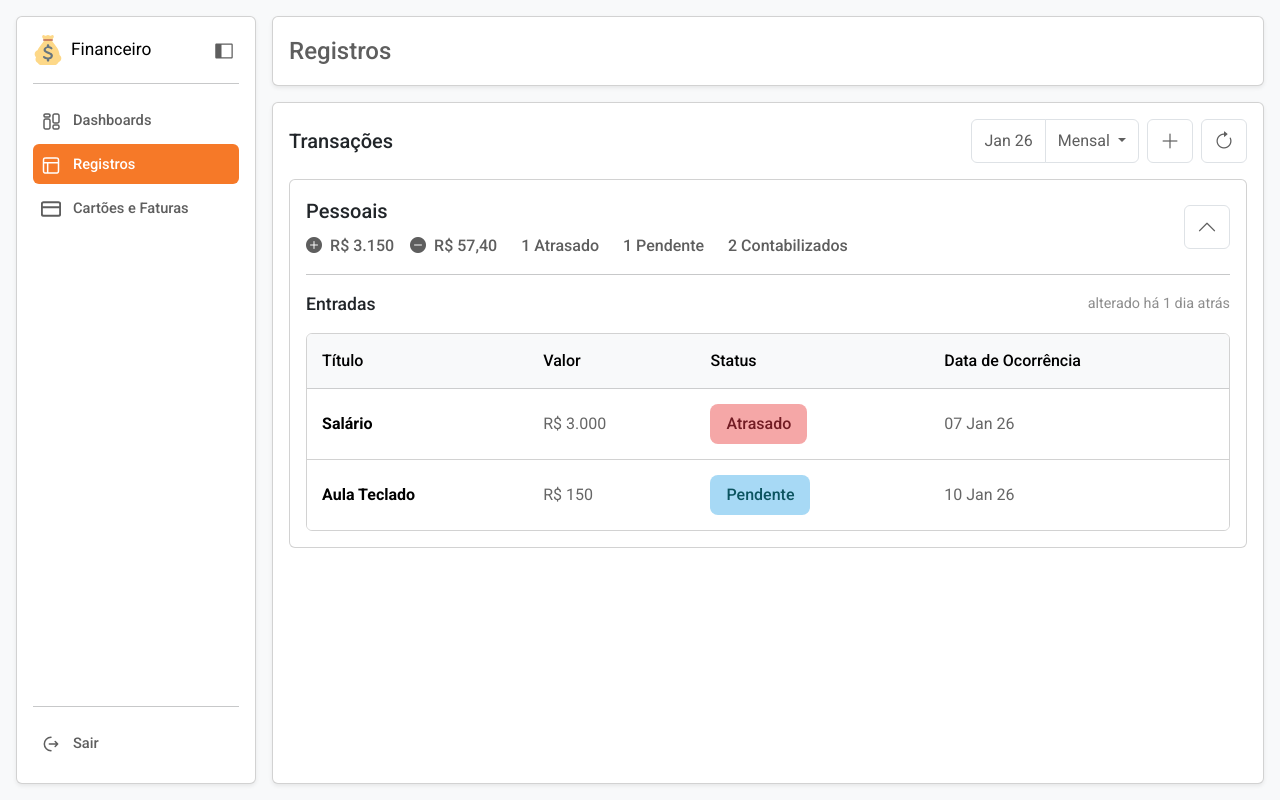
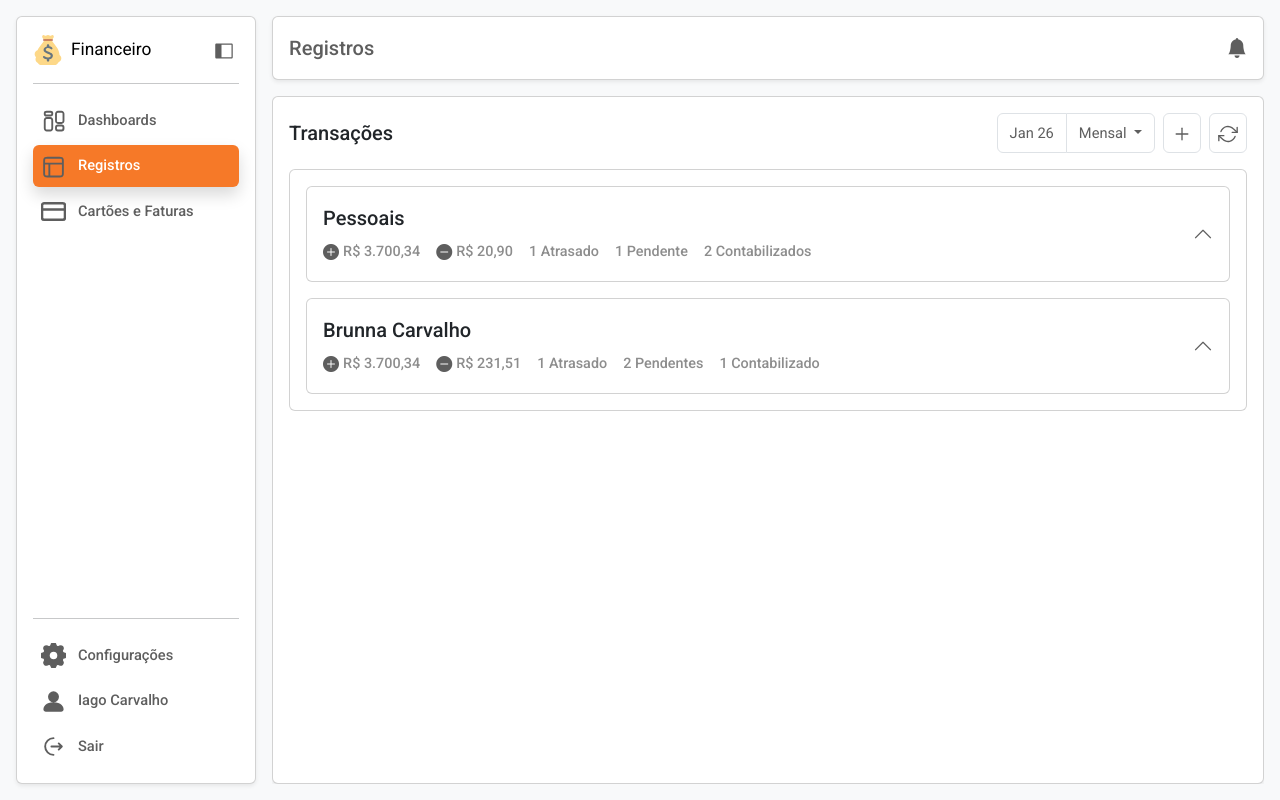
Before and after one commit to iagoofelipe/financeiro-api, a Django app: page /home/ in a window 1280 px wide. Run offline with Django 5.2, Linux system fonts and the light colour scheme.

Commit message:
new file:   web/assets/imgs/icons/gear-fill.svg 	new file:   web/assets/imgs/icons/person-fill.svg 	new file:   web/assets/imgs/icons/plus.svg 	new file:   web/assets/imgs/icons/refresh.svg 	new file:   web/assets/scripts/tools/utils.js 	new file:   web/assets/scripts/ui/components/table.js 	new file:   web/assets/scripts/ui/components/transactioncard.js 	modified:   web/assets/scripts/ui/home.js 	new file:   web/assets/scripts/ui/registries.js 	modified:   web/assets/styles/base.css 	modified:   web/assets/styles/home.css 	modified:   web/templates/home-regs.html 	modified:   web/templates/home.html

```diff
--- /dev/null
+++ b/web/assets/scripts/tools/utils.js
@@ -0,0 +1,20 @@
+export const STATUS_PENDING_HTML = '<span class="badge-custom bg-pendente">Pendente</span>';
+export const STATUS_LATE_HTML = '<span class="badge-custom bg-atrasado">Atrasado</span>';
+export const STATUS_OK_HTML = '<span class="badge-custom bg-contabilizado">Contabilizado</span>';
+
+export function get_status_html_by_name(name) {
+    switch (name) {
+    case 'PENDING':
+        return STATUS_PENDING_HTML;
+    case 'LATE':
+        return STATUS_LATE_HTML;
+    case 'OK':
+        return STATUS_OK_HTML;
+    default:
+        return '<span>?</span>';
+    }
+}
+
+export function number_to_coin_format(val) {
+    return val.toLocaleString('pt-BR', { style: 'currency', currency: 'BRL' });
+}
--- /dev/null
+++ b/web/assets/scripts/ui/components/table.js
@@ -0,0 +1,47 @@
+export default class Table {
+    #jquery_element;
+
+    constructor(params) {
+        let thead = $('<thead>');
+        let tbody = $('<tbody>');
+
+        if (params.columns) {
+            let row = $('<tr>');
+            const num_cols = params.columns.length;
+
+            // headers
+            for (let i=0; i < num_cols; i++) {
+                $(`<th scope="col">${params.columns[i]}</th>`).appendTo(row);
+            }
+
+            row.appendTo(thead);
+
+            // content
+            if (params.data) {
+                for (let index_row=0; index_row < params.data.length; index_row++) {
+                    let row = $('<tr>');
+                    let data = params.data[index_row];
+
+                    for (let index_col=0; index_col < data.length && index_col < num_cols; index_col++) {
+                        $(`<td>${data[index_col]}</td>`).appendTo(row);
+                    }
+
+                    row.appendTo(tbody);
+                }
+            }
+        }
+
+
+        this.#jquery_element = $('<div class="table-responsive">')
+            .append(
+                $('<table class="table m-0">')
+                    .append(thead)
+                    .append(tbody)
+            );
+
+        if (params.parent)
+            this.#jquery_element.appendTo(params.parent);
+    }
+
+    jquery() { return this.#jquery_element; }
+}
--- /dev/null
+++ b/web/assets/scripts/ui/components/transactioncard.js
@@ -0,0 +1,212 @@
+import { number_to_coin_format, get_status_html_by_name } from "../../tools/utils.js";
+import Table from "./table.js";
+
+export const MODEL_TRANSACTIONS = {
+    title: 'Pessoais',
+    num_late: 1,
+    num_pending: 1,
+    num_ok: 2,
+    inputs: {
+        total: 3700.34,
+        last_update_msg: 'alterado há 1 dia atrás',
+        values: [
+            {
+                title: 'Aula Teclado',
+                value: 150,
+                status: 'PENDING',
+                occurranceDate: '10 Jan 26',
+            },
+            {
+                title: 'Salário',
+                value: 3000,
+                status: 'LATE',
+                occurranceDate: '07 Jan 26',
+            },
+            {
+                title: 'Venda Skins CS',
+                value: 550.34,
+                status: 'OK',
+                occurranceDate: '01 Jan 26',
+            }
+        ]
+    },
+    outputs: {
+        total: 20.9,
+        last_update_msg: 'alterado há 3 dia atrás',
+        values: [
+                {
+                title: 'Netflix',
+                value: 20.9,
+                status: 'OK',
+                occurranceDate: '28 Dez 25',
+            }
+        ]
+    }
+};
+
+export const MODEL_TRANSACTIONS_2 = {
+    title: 'Brunna Carvalho',
+    num_late: 1,
+    num_pending: 2,
+    num_ok: 1,
+    inputs: {
+        total: 3700.34,
+        last_update_msg: 'alterado há 5 dia atrás',
+        values: [
+            {
+                title: 'Violão',
+                value: 300,
+                status: 'LATEa',
+                occurranceDate: '07 Jan 26',
+            },
+            {
+                title: 'Televisão (2/8)',
+                value: 187.41,
+                status: 'PENDING',
+                occurranceDate: '08 Jan 26',
+            },
+        ]
+    },
+    outputs: {
+        total: 231.51,
+        last_update_msg: 'alterado há pouco',
+        values: [
+            {
+                title: 'Pizza',
+                value: 44,
+                status: 'PENDING',
+                occurranceDate: '25 Dez 25',
+                card: 'Nubank',
+            },
+            {
+                title: 'Televisão (2/8)',
+                value: 187.41,
+                status: 'OK',
+                occurranceDate: '20 Jan 26, 08h10',
+                card: 'Nubank',
+            }
+        ]
+    }
+};
+
+export class TransactionCard {
+    /* gera um card que compõe a view de transações na tela de registros */
+    #ids;
+    #jquery_element;
+
+    constructor(transactions, parent) {
+        this.#ids = {
+            container: crypto.randomUUID(),
+            tables_container: crypto.randomUUID(),
+            btn_collapse: crypto.randomUUID(),
+        }
+
+        let desc_status = '';
+        const desc_aux = {
+            'Atrasado': transactions.num_late,
+            'Pendente': transactions.num_pending,
+            'Contabilizado': transactions.num_ok,
+        };
+
+        for (const text in desc_aux)
+            desc_status += `<label class="title-3 me-3">${desc_aux[text]} ${text}${desc_aux[text] > 1? 's' : ''}</label>`;
+
+        // substituindo valores na estrutura modelo
+        let html = BODY_STRUCT
+            .replaceAll('{CONTAINER_ID}', this.#ids.container)
+            .replaceAll('{TITLE}', transactions.title)
+            .replaceAll('{TOTAL_INPUTS}', number_to_coin_format(transactions.inputs.total))
+            .replaceAll('{TOTAL_OUTPUTS}', number_to_coin_format(transactions.outputs.total))
+            .replaceAll('{DESC_STATUS}', desc_status)
+            .replaceAll('{TABLES_CONTAINER_ID}', this.#ids.tables_container)
+            .replaceAll('{INPUT_LAST_UPDATE}', transactions.inputs.last_update_msg)
+            .replaceAll('{BTN_COLLAPSE_ID}', this.#ids.btn_collapse);
+
+
+        // necessário gerar antes de Table para que seja possível inserir no campo correto através de parent
+        this.#jquery_element = $(html).appendTo(parent);
+
+        let parent_tables = $('#'+this.#ids.tables_container);
+
+        // gerando tabela de Entradas
+        $(
+            `<div class="d-flex justify-content-between align-items-center mb-3">
+                <label class="title-2">Entradas</label>
+                <label class="title-3">${transactions.inputs.last_update_msg}</label>
+            </div>`
+        ).appendTo(parent_tables);
+
+
+        // tratando dados
+        let input_values = [];
+        transactions.inputs.values.forEach(row => {
+            input_values.push([
+                row.title,
+                number_to_coin_format(row.value),
+                get_status_html_by_name(row.status),
+                row.occurranceDate
+            ]); // garantindo ordem dos dados
+        });
+
+        // inserindo tabela
+        let table_inputs = new Table({
+            parent: parent_tables,
+            columns: ['Título', 'Valor', 'Status', 'Data de Ocorrência'],
+            data: input_values
+        });
+
+        // gerando tabela de Saídas
+        $(
+            `<div class="d-flex justify-content-between align-items-center mt-3 mb-3">
+                <label class="title-2">Saídas</label>
+                <label class="title-3">${transactions.outputs.last_update_msg}</label>
+            </div>`
+        ).appendTo(parent_tables);
+
+        // tratando dados
+        let output_values = [];
+        transactions.outputs.values.forEach(row => {
+            output_values.push([
+                row.title,
+                number_to_coin_format(row.value),
+                get_status_html_by_name(row.status),
+                row.occurranceDate,
+                row.card ?? ''
+            ]); // garantindo ordem dos dados
+        });
+
+        // inserindo tabela
+        let table_outputs = new Table({
+            parent: parent_tables,
+            columns: ['Título', 'Valor', 'Status', 'Data de Ocorrência', 'Cartão'],
+            data: output_values
+        });
+    }
+
+    toggleExpand() {
+        $('#'+this.#ids.btn_collapse).click();
+    }
+};
+
+const BODY_STRUCT = `
+<div class="card card-transaction p-3" id="{CONTAINER_ID}">
+    <div class="d-flex flex-row align-items-center justify-content-between">
+        <div>
+            <p class="title mb-2">{TITLE}</p>
+            <div class="d-flex flex-row card-transaction-desc">
+                <i class="bi bi-plus-circle-fill me-1"></i>
+                <label class="title-3 me-3">{TOTAL_INPUTS}</label>
+                <i class="bi bi-dash-circle-fill me-1"></i>
+                <label class="title-3 me-3">{TOTAL_OUTPUTS}</label>
+                {DESC_STATUS}
+            </div>
+        </div>
+        <button id="{BTN_COLLAPSE_ID}" class="btn border-0 p-0 btn-rotate" type="button" data-bs-toggle="collapse"
+            data-bs-target="#{TABLES_CONTAINER_ID}" aria-expanded="false" aria-controls="{TABLES_CONTAINER_ID}">
+            <i class="bi bi-chevron-up"></i>
+        </button>
+    </div>
+    <div class="collapse" id="{TABLES_CONTAINER_ID}">
+        <hr>
+    </div>
+</div>`;
--- a/web/assets/scripts/ui/home.js
+++ b/web/assets/scripts/ui/home.js
@@ -1,66 +1,89 @@
+import RegistryView from "./registries.js";
+
 $(() => {
     let home_view = new HomeView();
     home_view.init();
 });
+
+const URLS = {
+    'Dashboards': '/home/nav-dash',
+    'Registros': '/home/nav-regs',
+    'Cartões e Faturas': '/home/nav-cards',
+};
 
 
 class HomeView
 {
     #currentNavBtn = undefined;
     #currentTitle = '';
+    #initialNavBtn;
+    #regview = new RegistryView();
+
 
     constructor() {
         // configurando nav-btns
         let nav_btns = $('.home-nav .nav-link');
 
         for(let i=0; i<nav_btns.length; i++) {
-            $(nav_btns[i]).click((evt) => this.#navBtn_clicked(evt));
+            $(nav_btns[i]).on('click', async (evt) => await this.#navBtn_clicked(evt));
         }
 
-        $(nav_btns[1]).click();
+        this.#initialNavBtn = nav_btns[1];
+
+        // configurando animações
+        $(document).on('click', '.btn-rotate', (evt) => $(evt.currentTarget).toggleClass('btn-rotated'));
+        $(document).on('click', '.btn-rotate-full', (evt) => $(evt.currentTarget).toggleClass('btn-rotated-full'));
     }
 
     init() {
+        $(this.#initialNavBtn).click();
 
+        // let table = new Table({parentId: '#home-content', columns: ['Col1', 'Col2', 'Col3']});
     }
 
-    #navBtn_clicked(evt) {
+    async #navBtn_clicked(evt) {
         evt.preventDefault();
         let jbtn = $(evt.currentTarget);
 
 
         let title = jbtn.prop('name');
+        let url = URLS[title];
 
         // bloqueando clicks múltiplos em uma mesma nav
         // if (this.#currentTitle == title) {
         //     return;
         // }
 
-        if (title == 'Sair') {
-            alert('logout required');
+        if (!url) { // TODO: o evento deve ser processado separadamente
+            console.log('unbinded nav event:', title);
             return;
         }
 
         if (this.#currentNavBtn) {
+            this.#currentNavBtn.removeClass('shadow');
             this.#currentNavBtn.css('background-color', '');
             this.#currentNavBtn.children().css('color', '');
         }
 
         this.#currentTitle = title;
         this.#currentNavBtn = jbtn;
+        this.#currentNavBtn.addClass('shadow');
         jbtn.css('background-color', 'var(--primary-color)');
         jbtn.children().css('color', 'white');
-
 
         // exibindo título
         $('#home-title').text(title);
 
         // alterando conteúdo
-        let url = jbtn.prop('href');
-        $('#home-content').load(url, () => {
-            $('#home-content .btn-rotate').click((evt) => $(evt.currentTarget).toggleClass('btn-rotated'));
-            $('#home-content .btn-rotate-full').click((evt) => $(evt.currentTarget).toggleClass('btn-rotated-full'));
-        });
+        const parent = '#home-content';
+
+        if (title == 'Registros') {
+            await this.#regview.updateContent(parent);
+        } else {
+            const content = await $.get(url);
+            $(parent).html(content);
+        }
+
 
     }
 }
--- /dev/null
+++ b/web/assets/scripts/ui/registries.js
@@ -0,0 +1,15 @@
+import { MODEL_TRANSACTIONS, MODEL_TRANSACTIONS_2, TransactionCard } from "./components/transactioncard.js";
+
+export default class RegistryView {
+    #url = '/home/nav-regs';
+
+    constructor() {
+
+    }
+
+    async updateContent(parent) {
+        $(parent).html(await $.get(this.#url));
+        let card_1 = new TransactionCard(MODEL_TRANSACTIONS, '#reg-transactions');
+        let card_2 = new TransactionCard(MODEL_TRANSACTIONS_2, '#reg-transactions');
+    }
+}
--- a/web/assets/styles/base.css
+++ b/web/assets/styles/base.css
@@ -30,24 +30,41 @@
     font-weight: 400;
 }
 
+.btn, .btn-outline {
+    i {
+        font-size: 15pt;
+        color: var(--subtitle-color);
+    }
+
+    svg {
+        height: 20px;
+        width: 20px;
+    }
+
+}
+
 .btn-outline {
+    background-color: white;
     color: var(--subtitle-color);
     border: .5px solid var(--bs-border-color);
+    border-radius: var(--bs-btn-border-radius);
 
-    i {
-        font-size: 15pt;
-    }
+    font-size: 11pt;
 }
 
-.btn-rotate i, .btn-rotate-full i {
+.btn-outline:has(svg) {
+    padding: .5rem;
+}
+
+.btn-rotate *, .btn-rotate-full * {
     transition: transform 0.5s ease;
     display: inline-block;
 }
 
-.btn-rotated i {
+.btn-rotated * {
     transform: rotate(180deg);
 }
 
-.btn-rotated-full i {
+.btn-rotated-full * {
     transform: rotate(360deg);
 }
--- a/web/assets/styles/home.css
+++ b/web/assets/styles/home.css
@@ -17,11 +17,17 @@ main {
 .home-nav {
     width: 290px;
 
-    .nav-link svg, .nav-link label {
+    /* .nav-link svg, .nav-link label */
+    .nav-link * {
         color: var(--subtitle-color);
         stroke: var(--subtitle-color);
         font-weight: 500;
         font-size: 11pt;
+    }
+
+    .nav-link svg {
+        height: 25px;
+        width: 25px;
     }
 }
 
@@ -30,20 +36,15 @@ main {
     font-size: 13pt;
 }
 
-.home-card-top {
-    .title {
-        font-size: 1.5rem;
-        color: var(--subtitle-color);
-    }
+#home-title {
+    color: var(--subtitle-color);
 }
 
 /* CONTENT NAVBAR - Registries */
 .card-transaction-desc {
     color: var(--subtitle-color);
 
-    p {
-        margin: 0 1rem 0 .5rem;
-        font-size: 1rem;
+    label {
         font-weight: 500;
     }
 }
@@ -89,6 +90,11 @@ main {
     border: none;
 }
 
+#reg-transactions {
+    display: grid;
+    row-gap: 1rem;
+}
+
 /* Estilo customizado para as Badges (Status) */
 .badge-custom {
     padding: 8px 16px;
--- a/web/templates/home-regs.html
+++ b/web/templates/home-regs.html
@@ -1,4 +1,4 @@
-<div class="card d-flex flex-column p-3 shadow-sm h-100">
+<div class="card d-flex flex-column p-3 shadow-sm" style="min-height: 100%;">
     <div class="d-flex flex-row align-items-center justify-content-between">
         <p class="title m-0">Transações</p>
         <div class="d-flex flex-row">
@@ -16,66 +16,11 @@
                     </ul>
                 </div>
             </div>
-            <button class="btn btn-outline ms-2"><i class="bi bi-plus-lg"></i></button>
-            <button class="btn btn-outline btn-rotate-full ms-2"><i class="bi bi-arrow-clockwise"></i></button>
+            <button class="btn btn-outline ms-2">{% include 'icons/plus.svg' %}</button>
+            <button class="btn btn-outline btn-rotate-full ms-2">{% include 'icons/refresh.svg' %}</button>
         </div>
     </div>
 
-    <!-- TODO: gerado automaticamente a partir da API -->
-    <div class="card card-transaction mt-3 p-3">
-        <div class="d-flex flex-row align-items-center justify-content-between">
-            <div>
-                <p class="title mb-2">Pessoais</p>
-                <div class="d-flex flex-row card-transaction-desc">
-                    <i class="bi bi-plus-circle-fill"></i>
-                    <p>R$ 3.150</p>
-                    <i class="bi bi-dash-circle-fill"></i>
-                    <p>R$ 57,40</p>
-                    <p>1 Atrasado</p>
-                    <p>1 Pendente</p>
-                    <p>2 Contabilizados</p>
-                </div>
-            </div>
-            <button class="btn btn-outline btn-rotate collapsed" type="button" data-bs-toggle="collapse"
-                data-bs-target="#transaction-content-1" aria-expanded="true" aria-controls="transaction-content-1">
-                <i class="bi bi-chevron-up"></i>
-            </button>
-        </div>
-        <div class="collapse show" id="transaction-content-1">
-            <hr>
-            <div class="d-flex justify-content-between align-items-center">
-                <label class="title-2">Entradas</label>
-                <label class="title-3">alterado há 1 dia atrás</label>
-            </div>
-
-            <div class="table-responsive mt-3">
-                <table class="table m-0">
-                    <thead>
-                        <tr>
-                            <th scope="col">Título</th>
-                            <th scope="col">Valor</th>
-                            <th scope="col">Status</th>
-                            <th scope="col">Data de Ocorrência</th>
-                        </tr>
-                    </thead>
-                    <tbody>
-                        <tr>
-                            <td>Salário</td>
-                            <td>R$ 3.000</td>
-                            <td><span class="badge-custom bg-atrasado">Atrasado</span></td>
-                            <td>07 Jan 26</td>
-                        </tr>
-                        <tr>
-                            <td>Aula Teclado</td>
-                            <td>R$ 150</td>
-                            <td><span class="badge-custom bg-pendente">Pendente</span></td>
-                            <td>10 Jan 26</td>
-                        </tr>
-                    </tbody>
-                </table>
-
-            </div>
-
-        </div>
-
-    </div>
+    <!-- Conteúdo gerado via JS -->
+    <div class="card card-transaction mt-3 p-3" id="reg-transactions"></div>
+</div>
--- a/web/templates/home.html
+++ b/web/templates/home.html
@@ -17,22 +17,19 @@
     <hr>
     <ul class="nav nav-pills flex-column mb-auto">
         <li class="mb-1">
-            <a href="/home/nav-dash" class="nav-link ps-2" name="Dashboards">
-                <!-- <img src="{% static 'imgs/icons/dashboard.svg' %}" alt="dashboard-icon" class="home-nav-icon me-2"> -->
+            <a class="nav-link ps-2" name="Dashboards">
                 {% include 'icons/dashboard.svg' %}
                 <label class="ms-2">Dashboards</label>
             </a>
         </li>
         <li class="mb-1">
-            <a href="/home/nav-regs" class="nav-link ps-2" name="Registros">
-                <!-- <img src="{% static 'imgs/icons/table.svg' %}" alt="table-icon" class="home-nav-icon me-2"> -->
+            <a class="nav-link ps-2" name="Registros">
                 {% include 'icons/table.svg' %}
                 <label class="ms-2">Registros</label>
             </a>
         </li>
         <li class="mb-1">
-            <a href="/home/nav-cards" class="nav-link ps-2" name="Cartões e Faturas">
-                <!-- <img src="{% static 'imgs/icons/credit-card.svg' %}" alt="card-icon" class="home-nav-icon me-2"> -->
+            <a class="nav-link ps-2" name="Cartões e Faturas">
                 {% include 'icons/credit-card.svg' %}
                 <label class="ms-2">Cartões e Faturas</label>
             </a>
@@ -41,8 +38,19 @@
     <hr>
     <ul class="nav nav-pills flex-column">
         <li class="mb-1">
+            <a class="nav-link ps-2" name="Configurações">
+                {% include 'icons/gear-fill.svg' %}
+                <label class="ms-2">Configurações</label>
+            </a>
+        </li>
+        <li class="mb-1">
+            <a class="nav-link ps-2" name="Usuário e Conta">
+                {% include 'icons/person-fill.svg' %}
+                <label class="ms-2">Iago Carvalho</label>
+            </a>
+        </li>
+        <li>
             <a class="nav-link ps-2" name="Sair">
-                <!-- <img src="{% static 'imgs/icons/logout.svg' %}" alt="logout-icon" class="home-nav-icon me-2"> -->
                 {% include 'icons/logout.svg' %}
                 <label class="ms-2">Sair</label>
             </a>
@@ -51,16 +59,19 @@
 </nav>
 
 <main class="ms-3 d-flex flex-column">
-    <div class="card d-flex flex-column p-3 mb-3 shadow-sm home-card-top">
+    <div class="card d-flex flex-row p-3 mb-3 shadow-sm home-card-top justify-content-between">
         <p class="title m-0" id="home-title"></p>
+        <div class="d-flex flex-row">
+            <button class="btn btn-outline border-0 ms-2 p-0"><i class="bi bi-bell-fill"></i></button>
+        </div>
     </div>
-    <div id="home-content" class="h-100"></div>
+    <div id="home-content" class="h-100 overflow-auto"></div>
 </main>
 
 {% endblock %}
 
 {% block script %}
-<script src="{% static 'scripts/ui/home.js' %}"></script>
+<script type="module" src="{% static 'scripts/ui/home.js' %}"></script>
 {% endblock %}
 
 {% block style %}
```
Also changed, not shown: web/assets/imgs/icons/gear-fill.svg (added), web/assets/imgs/icons/person-fill.svg (added), web/assets/imgs/icons/plus.svg (added), web/assets/imgs/icons/refresh.svg (added).
